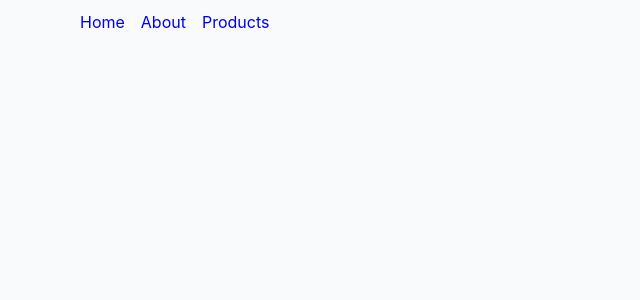
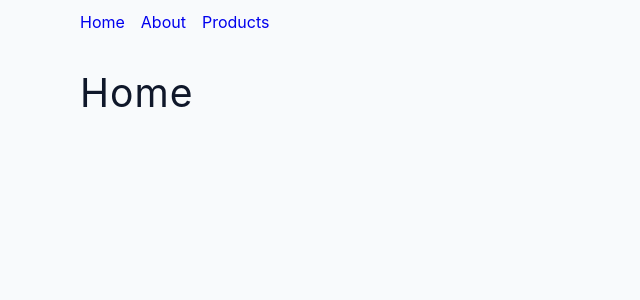
Before and after one commit to DilanMDA/react-router6, a React (Create React App) app: page / in a window 1280 px wide. Shown: the top 300 px of the page, without its empty margins (0-640 px from the left). Built offline with nearby package versions, Linux system fonts and the light colour scheme.

Commit message:
page index

```diff
--- a/src/App.js
+++ b/src/App.js
@@ -4,15 +4,18 @@
 import About from "./pages/About";
 import Products from "./pages/Products";
 import Error from "./pages/Error";
+import Sharedlayout from "./pages/Sharedlayout";
 
 function App() {
   return (
     <BrowserRouter>
       <Routes>
-        <Route exact path='/' element={<Home />} />
-        <Route exact path='/about' element={<About />} />
-        <Route exact path='/products' element={<Products />} />
-        <Route path='*' element={<Error />} />
+        <Route path='/' element={<Sharedlayout />}>
+          <Route index element={<Home />} />
+          <Route path='/about' element={<About />} />
+          <Route path='/products' element={<Products />} />
+          <Route path='*' element={<Error />} />
+        </Route>
       </Routes>
     </BrowserRouter>
   );
--- a/src/pages/Home.js
+++ b/src/pages/Home.js
@@ -1,14 +1,11 @@
 import React from "react";
-import { Link, Outlet } from "react-router-dom";
-import Navbar from "../components/Navbar";
 // import About from './About';
 
 const Home = () => {
   return (
     <>
-      <Navbar/>
       <section className='section'>
-        <Outlet />
+        <h2>Home</h2>
       </section>
     </>
   );
--- /dev/null
+++ b/src/pages/Sharedlayout.js
@@ -0,0 +1,15 @@
+import React from "react";
+import { Outlet } from "react-router-dom";
+import Navbar from "../components/Navbar";
+// import About from './About';
+
+const Sharedlayout = () => {
+  return (
+    <>
+      <Navbar />
+      <Outlet />
+    </>
+  );
+};
+
+export default Sharedlayout;
```
